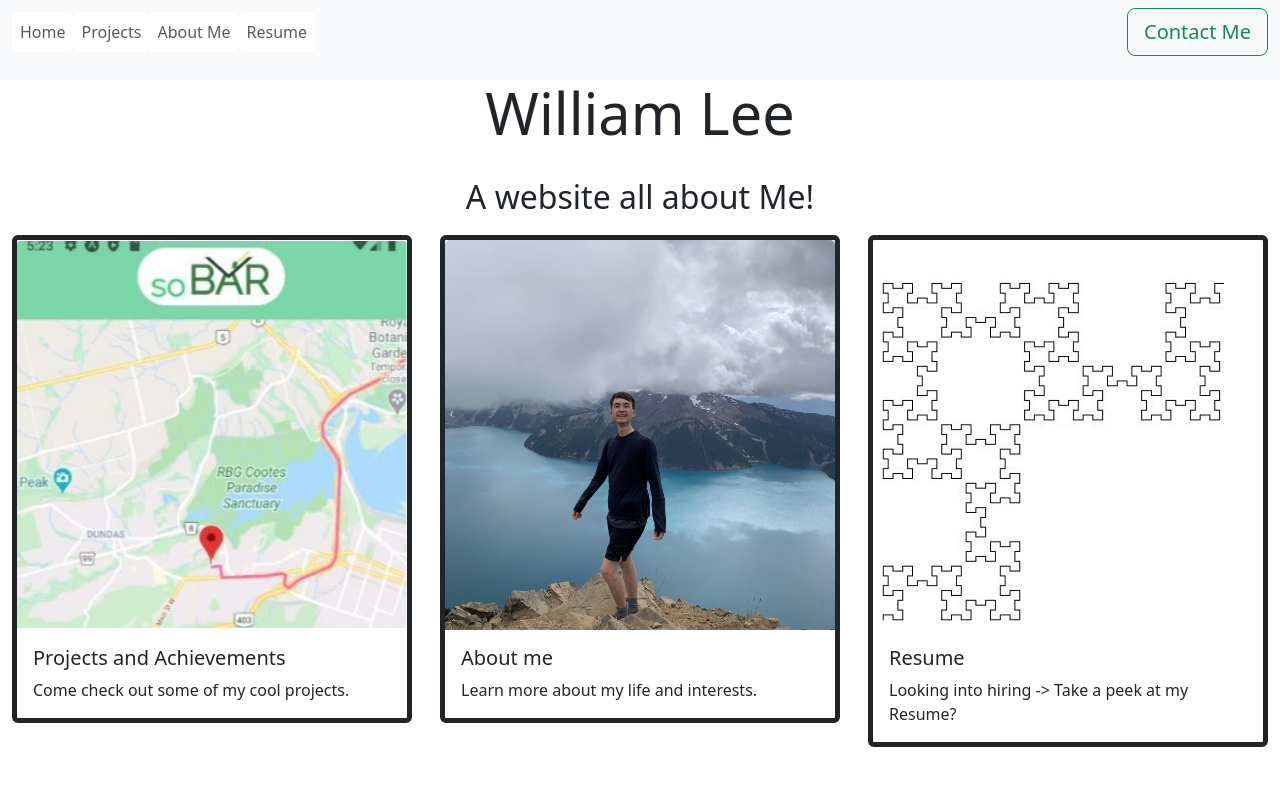
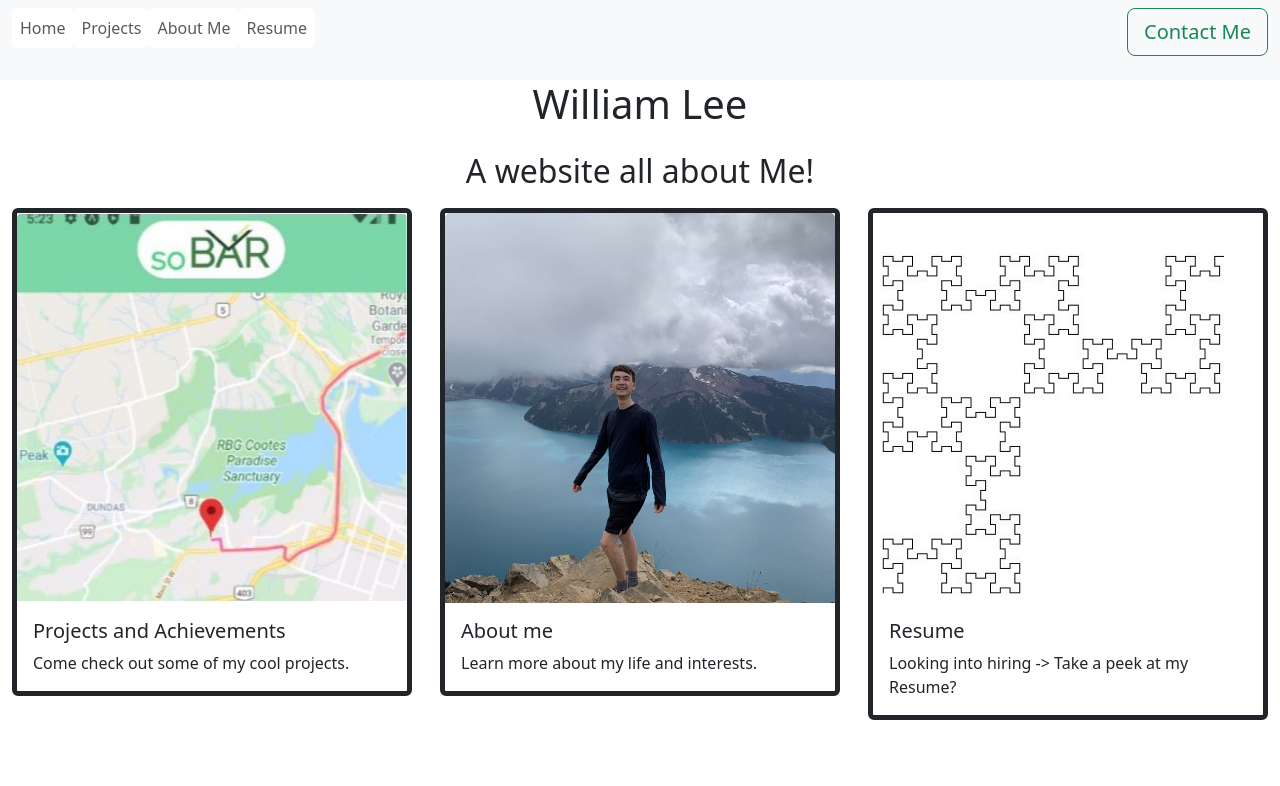
Before and after one commit to Wililee/MyWebsite, a Next.js app: page / in a window 1280 px wide. Shown: the top 786 px of the page. Built offline with nearby package versions, Linux system fonts and the light colour scheme.

Commit message:
fixed issue with navbar sizing on text

```diff
--- a/pages/index.js
+++ b/pages/index.js
@@ -1,5 +1,4 @@
 import Head from 'next/head';
-import styles from '../styles/Home.module.css';
 import 'tailwindcss/tailwind.css';
 import 'bootstrap/dist/css/bootstrap.min.css';
 import {LabeledCard} from '../public/components/containers/LabledCard'
--- a/public/components/containers/BasePage.js
+++ b/public/components/containers/BasePage.js
@@ -1,4 +1,3 @@
-import Head from 'next/head';
 import styles from '../../../styles/Home.module.css';
 import 'bootstrap/dist/css/bootstrap.min.css';
 import { Children } from 'react';
@@ -9,7 +8,7 @@ export const BasePage = ({title, children}) => {
   return (
     <div>
         <NavigationBar/>
-        <h1 className={styles.title}>
+        <h1 className="leading-5 m- text-6xl pt-8 text-center">
           {title}
         </h1>
         {children}
--- a/public/components/containers/NavigationBar.js
+++ b/public/components/containers/NavigationBar.js
@@ -17,7 +17,7 @@ export const NavigationBar = ({current}) => {
                 navbarScroll
                 style={{
                     maxHeight: '400px',
-                    fontSize: 'auto'
+                    height: '48px',
                 }}
             >
                 <NavButton text={"Home"} relativeURL={"/"}></NavButton>
--- a/public/components/elements/NavButton.js
+++ b/public/components/elements/NavButton.js
@@ -3,5 +3,7 @@ import 'tailwindcss/tailwind.css';
 
 export const NavButton = ({text, relativeURL}) => {
     return(
-        <Nav.Link href={relativeURL} className='text-gray-900 dark:text-black hover:underline text-2xl btn shadow-[0_9px_0_rgb(0,0,0)] hover:shadow-[0_4px_0px_rgb(0,0,0)] bg-white ease-out hover:translate-y-1 transition-all rounded'>{text}</Nav.Link>
+        <div className='text-2xl'>
+            <Nav.Link href={relativeURL} className='text-gray-900 dark:text-black hover:underline text-2xl btn shadow-[0_9px_0_rgb(0,0,0)] hover:shadow-[0_4px_0px_rgb(0,0,0)] bg-white ease-out hover:translate-y-1 transition-all rounded'>{text}</Nav.Link>
+        </div>
     )}
```
